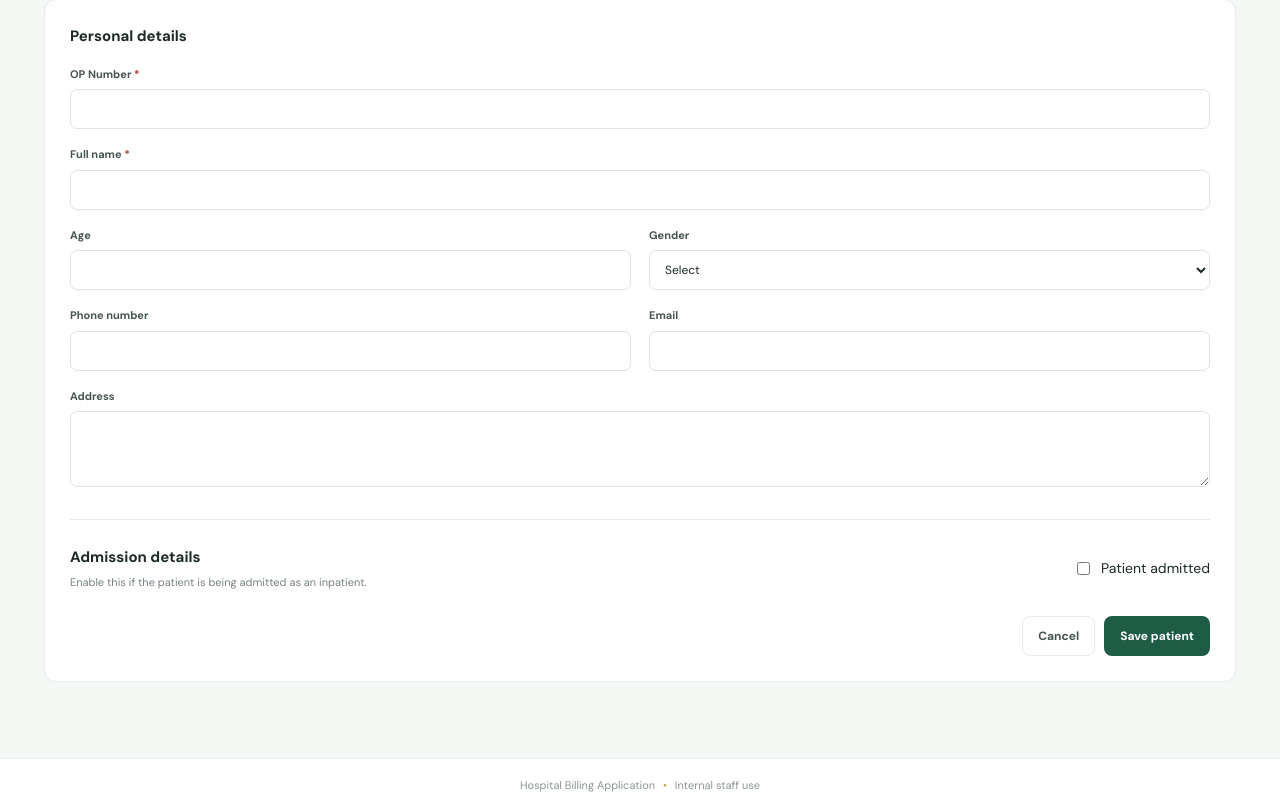
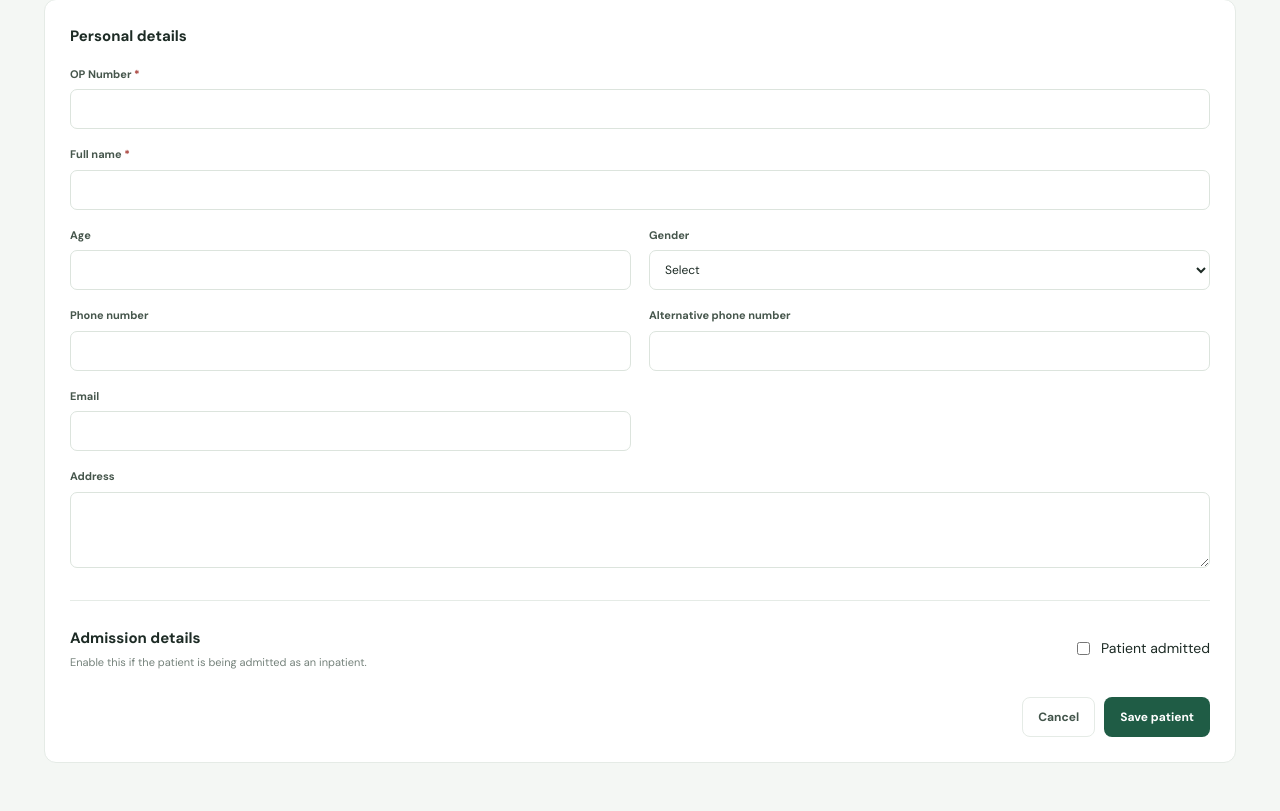
Before and after one commit to ARNATHAN-SOFTECH/hospital-billing-application, a Django app: page /patients/new/ in a window 1280 px wide. Shown: the part 202-1013 px from the top of the page. Run offline with Django 5.2, Linux system fonts and the light colour scheme; the visitor is signed in with stand-in values (Sample User, id 1).

Commit message:
added alternative number

```diff
--- a/clinic/models.py
+++ b/clinic/models.py
@@ -12,7 +12,6 @@ class Patient(models.Model):
         ("Other", "Other"),
     ]
 
-    # OP number must be entered manually
     op_number = models.CharField(
         max_length=20,
         unique=True
@@ -22,6 +21,7 @@ class Patient(models.Model):
     age = models.PositiveSmallIntegerField(null=True, blank=True)
     gender = models.CharField(max_length=10, choices=GENDER_CHOICES, blank=True)
     phone = models.CharField(max_length=20, blank=True)
+    alternative_phone = models.CharField(max_length=15, blank=True, null=True)
     email = models.EmailField(blank=True)
     address = models.TextField(blank=True)
 
@@ -43,8 +43,6 @@ class Patient(models.Model):
         ordering = ["-created_at"]
 
     def save(self, *args, **kwargs):
-        # Do not generate OP number automatically.
-        # OP number is entered manually during registration.
 
         if not self.ip_number:
             self.ip_number = None
--- a/clinic/views.py
+++ b/clinic/views.py
@@ -205,6 +205,7 @@ def patient_create(request):
                     age=age,
                     gender=request.POST.get("gender", ""),
                     phone=request.POST.get("phone", "").strip(),
+                    alternative_phone = request.POST.get("alternative_phone", "").strip(),
                     email=request.POST.get("email", "").strip(),
                     address=request.POST.get("address", "").strip(),
 
@@ -428,6 +429,8 @@ def create_bill(request, bill_type):
                         phone=request.POST.get(
                             "new_phone", ""
                         ).strip(),
+
+                        alternative_phone = request.POST.get("alternative_phone", "").strip(),
 
                         address=request.POST.get(
                             "new_address", ""
--- a/templates/clinic/patient_form.html
+++ b/templates/clinic/patient_form.html
@@ -102,6 +102,18 @@
             >
         </div>
 
+
+
+        <div class="field">
+            <label for="alternative_phone">Alternative phone number</label>
+            <input
+                id="alternative_phone"
+                name="alternative_phone"
+                type="tel"
+                value="{{ form_data.alternative_phone|default:'' }}"
+                placeholder=""
+            >
+        </div>
         <!-- EMAIL -->
         <div class="field">
             <label for="email">Email</label>
```
Also changed, not shown: clinic/migrations/0003_patient_alternative_phone.py (added).
